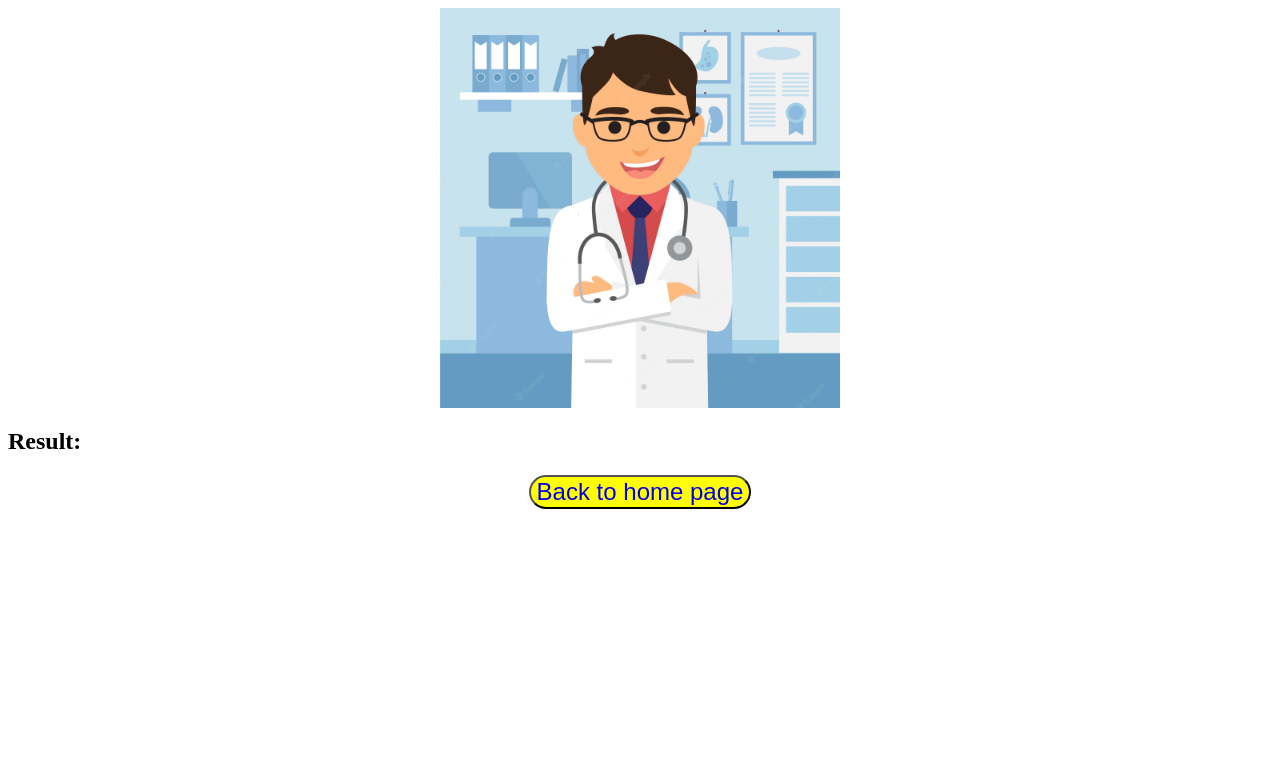
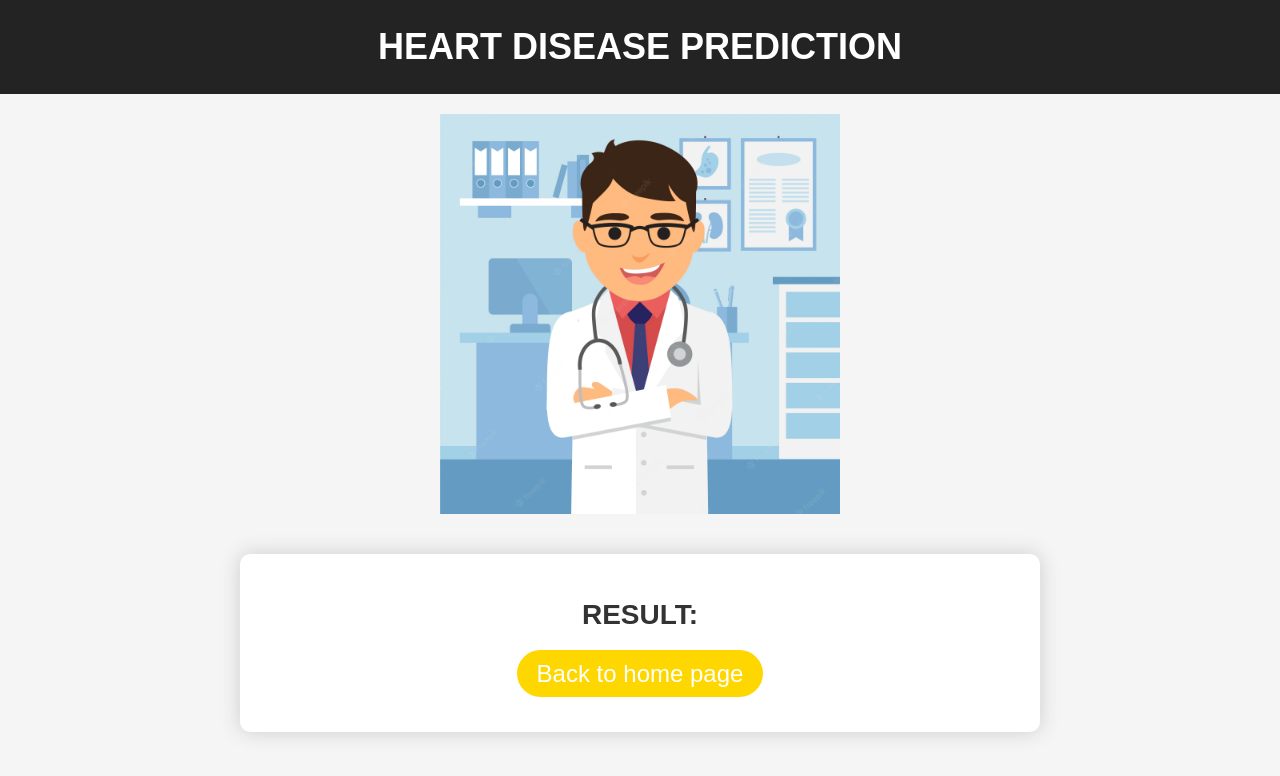
Before and after one commit to Nithish-kumar2002/Heart-Disease-Prediction, a Flask app: template templates/result.html in a window 1280 px wide. Shown: the top 776 px of the page. Run offline with Flask 2, Linux system fonts and the light colour scheme; the template is opened without the code that fills it, so the values that code supplies are empty; parts of the project's set-up code (start-up, migrations or seed data) failed here and were passed over.

Commit message:
final styled

```diff
--- a/templates/result.html
+++ b/templates/result.html
@@ -1,10 +1,38 @@
 <!DOCTYPE html>
 <html>
 <head>
-
-
 	<title>RESULT</title>
 	<style>
+		body {
+			background-color: #f5f5f5;
+			font-family: Arial, sans-serif;
+			font-size: 16px;
+			color: #333333;
+			line-height: 1.5;
+			margin: 0;
+			padding: 0;
+		}
+
+		header {
+			background-color: #232323;
+			color: #ffffff;
+			padding: 20px;
+			text-align: center;
+		}
+
+		header h1 {
+			margin: 0;
+			font-size: 36px;
+			font-weight: bold;
+			text-transform: uppercase;
+		}
+
+		.container {
+			max-width: 800px;
+			margin: 0 auto;
+			padding: 20px;
+		}
+
 		.center {
 			display: flex;
 			justify-content: center;
@@ -18,39 +46,105 @@
 			max-width: 100%;
 			max-height: 100%;
 		}
+
+		h2 {
+			font-size: 28px;
+			font-weight: bold;
+			margin-top: 40px;
+			margin-bottom: 20px;
+			text-align: center;
+			text-transform: uppercase;
+		}
+
+		p {
+			margin-bottom: 20px;
+			text-align: center;
+		}
+
+		.btn {
+			display: inline-block;
+			padding: 10px 20px;
+			background-color: #0077cc;
+			color: #ffffff;
+			font-size: 20px;
+			font-weight: bold;
+			text-transform: uppercase;
+			text-decoration: none;
+			border-radius: 30px;
+			transition: background-color 0.3s;
+		}
+
+		.btn:hover {
+			background-color: #005ea3;
+			cursor: pointer;
+		}
+
+		.result {
+			background-color: #ffffff;
+			padding: 40px;
+			margin-top: 40px;
+			border-radius: 10px;
+			box-shadow: 0px 0px 20px #cccccc;
+		}
+
+		.result h2 {
+			margin-top: 0;
+		}
+
+		.result p {
+			margin-bottom: 0;
+		}
+
+		.result img {
+			max-width: 100%;
+			margin-top: 20px;
+		}
 	</style>
 
+<style>
+  .back-button {
+    background-color: gold;
+    border: none;
+    color: #fff;
+    font-size: 24px;
+    border-radius: 30px;
+    padding: 10px 20px;
+    text-decoration: none;
+  }
+
+  .back-button:hover {
+    background-color: black;
+    cursor: pointer;
+  }
+</style>
+
+</head>
+<body>
+	<header>
+		<h1>Heart Disease Prediction</h1>
+	</header>
+
+	<div class="container">
 		<div class="center">
-    <img src="static/images/doctor.png" alt="introimg">
+			<img src="static/images/doctor.png" alt="doctor">
 		</div>
 
-  <script>
-		// Refresh the page when the user clicks on the back or forward buttons in the browser
-		window.onpageshow = function(event) {
-			if (event.persisted) {
-				window.location.reload();
-			}
-		};
-	</script>
-</head>
-<body>
-
+		<div class="result">
 			<h2>Result:</h2>
 
 			{% if prediction == 1%}
 				<h2 style="color:red;">Sorry to say, chances of having Heart disease is more, please consult a Doctor.</h2>
-	<p style="text-align:center;"><img src="https://www.heart.org/-/media/images/news/2019/july-2019/0725lifeexpectancy_sc.jpg" alt="HTML" width="450" height="350"></p>
+				<p><img src="https://www.heart.org/-/media/images/news/2019/july-2019/0725lifeexpectancy_sc.jpg" alt="heart disease" width="450" height="350"></p>
 			{% elif prediction == 0%}
 				<h2 style="color:blue;">No Worries!!! You don't have Heart disease.</h2>
-  <p style="text-align:center;"></p><img src="https://www.becomingminimalist.com/wp-content/uploads/2019/09/how-to-be-happy.jpg" alt="HTML" width="350" height="250"></p>
-
+        <p><img src="https://www.becomingminimalist.com/wp-content/uploads/2019/09/how-to-be-happy.jpg" alt="happy person" width="350" height="250"></p>
         {% endif %}
 
         <div style="text-align: center;">
-    <button type="submit" style="background-color: yellow; font-size: 24px; border-radius: 30px;">
-      <a href="/" style="text-decoration: none;">Back to home page</a>
-    </button>
+          <a href="/" class="back-button">Back to home page</a>
         </div>
+
+
       <script>
         function backToHome() {
           window.history.pushState({}, '', '/');
@@ -58,6 +152,5 @@
           window.location.href = '/';
         }
       </script>
-
     </body>
 </html>
```
Lines whose indentation alone changed are shown as unchanged.
